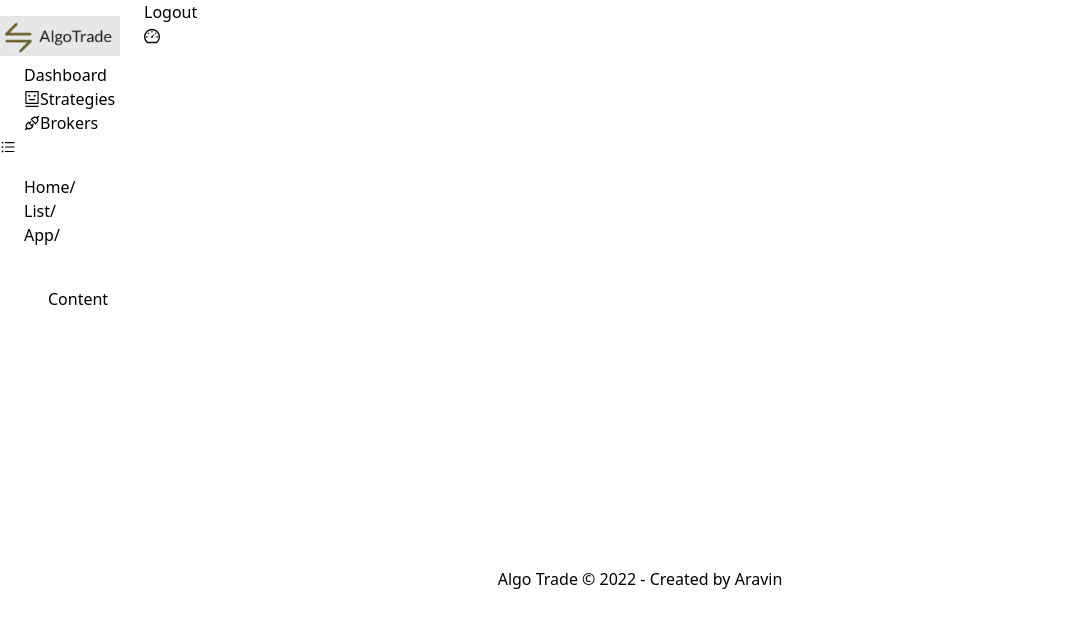
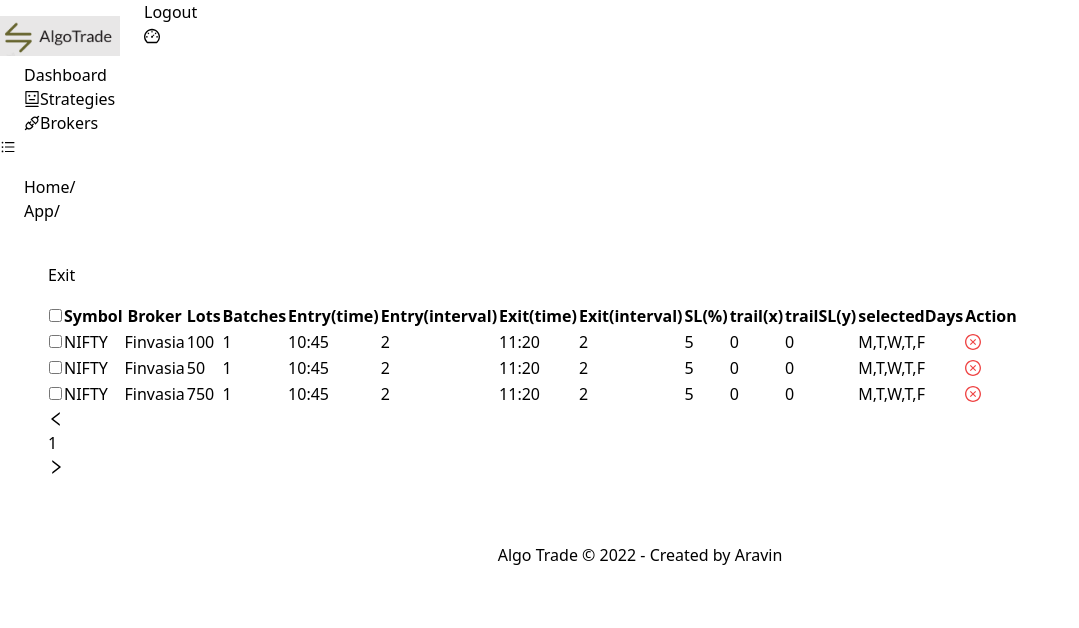
Before and after one commit to Aravin/Algo-Trade, a Next.js app in the folder app/client/: page /dashboard in a window 1280 px wide. Before the commit this address had no page. Shown: the top 628 px of the page, without its empty margins (0-1079 px from the left). Built offline with nearby package versions, Linux system fonts and the light colour scheme.

Commit message:
Added sample UI

```diff
--- a/app/client/components/Layout.tsx
+++ b/app/client/components/Layout.tsx
@@ -2,6 +2,7 @@ import { RobotOutlined, ApiOutlined, DashboardOutlined } from '@ant-design/icons
 import type { MenuProps } from 'antd';
 import { Breadcrumb, Layout, Menu } from 'antd';
 import { Footer } from 'antd/lib/layout/layout';
+import { useRouter } from 'next/router';
 import React, { useState } from 'react';
 
 const { Header, Content, Sider } = Layout;
@@ -24,13 +25,13 @@ const items2: MenuProps['items'] = [
 
     children: [
       {
-        key: 'timeBased',
+        key: 'strategies',
         label: `Time Based`,
       }
     ],
   },
   {
-    key: `Brokers`,
+    key: `brokers`,
     icon: React.createElement(ApiOutlined),
     label: `Brokers`,
   },
@@ -39,10 +40,16 @@ const items2: MenuProps['items'] = [
 const AppLayout = ({ children }: any) => {
 
   const [collapsed, setCollapsed] = useState(false);
+  const router = useRouter();
 
   const toggleCollapsed = () => {
     setCollapsed(!collapsed);
   };
+
+  const menuOnClick = (event: any) => {
+    console.log('menu clicked', event);
+    router.push(event.key)
+  }
 
   return (
     <Layout className='min-h-screen'>
@@ -54,16 +61,16 @@ const AppLayout = ({ children }: any) => {
         <Sider breakpoint='lg' collapsedWidth="0" collapsible collapsed={collapsed} onCollapse={value => setCollapsed(value)} width={200} className="site-layout-background">
           <Menu
             mode="inline"
-            defaultSelectedKeys={['1']}
-            defaultOpenKeys={['sub1']}
+            defaultSelectedKeys={['dashboard']}
             style={{ height: '100%', borderRight: 0 }}
             items={items2}
+            onClick={menuOnClick}
+            onChange={menuOnClick}
           />
         </Sider>
         <Layout style={{ padding: '0 24px 24px' }}>
           <Breadcrumb style={{ margin: '16px 0' }}>
             <Breadcrumb.Item>Home</Breadcrumb.Item>
-            <Breadcrumb.Item>List</Breadcrumb.Item>
             <Breadcrumb.Item>App</Breadcrumb.Item>
           </Breadcrumb>
           <Content
@@ -74,7 +81,7 @@ const AppLayout = ({ children }: any) => {
               minHeight: 280,
             }}
           >
-            Content
+            {children}
           </Content>
         </Layout>
       </Layout>
--- /dev/null
+++ b/app/client/pages/brokers.tsx
@@ -0,0 +1,70 @@
+import { Button, Space, Table, Tag } from 'antd';
+import React, { useState } from 'react';
+import { EditOutlined, DeleteOutlined, ApiOutlined } from '@ant-design/icons';
+
+const { Column, ColumnGroup } = Table;
+
+interface DataType {
+  key: React.Key;
+  firstName: string;
+  lastName: string;
+  age: number;
+  address: string;
+  tags: string[];
+}
+
+const data: any[] = [
+  {
+    key: '1',
+    broker: 'Finvasia',
+    clientId: '24343',
+    status: 'Connected',
+  },
+  {
+    key: '2',
+    broker: 'ICICI Direct',
+    clientId: '24343',
+    status: 'Connected',
+  },
+  {
+    key: '3',
+    broker: 'Zerodha',
+    clientId: '24343',
+    status: 'Connected',
+  },
+];
+
+const Dashboard: React.FC = () => {
+
+  return (
+
+    <div>
+      <div style={{ marginBottom: 16 }}>
+        <Button type="primary" className='bg-blue-500'>
+          Add New Broker
+        </Button>
+
+      </div>
+      <Table  dataSource={data}>
+        <Column title="Broker" dataIndex="broker" key="broker" />
+        <Column title="ClientId" dataIndex="clientId" key="clientId" />
+        <Column title="Status" dataIndex="status" key="status" />
+
+        <Column
+          title="Action"
+          key="action"
+          render={(_: any, record: DataType) => (
+            <Space size="middle">
+              <a className='text-blue-500'> <ApiOutlined/> </a>
+              <a className='text-blue-500'> <EditOutlined/> </a>
+              <a className='text-red-500'> <DeleteOutlined/> </a>
+            </Space>
+          )}
+        />
+      </Table>
+    </div>
+
+  )
+};
+
+export default Dashboard;
--- /dev/null
+++ b/app/client/pages/dashboard.tsx
@@ -0,0 +1,129 @@
+import { Button, Space, Table, Tag } from 'antd';
+import React, { useState } from 'react';
+import { CloseCircleOutlined } from '@ant-design/icons';
+
+
+const { Column, ColumnGroup } = Table;
+
+interface DataType {
+  key: React.Key;
+  firstName: string;
+  lastName: string;
+  age: number;
+  address: string;
+  tags: string[];
+}
+
+const data: any[] = [
+  {
+    key: '1',
+    symbol: 'NIFTY',
+    broker: 'Finvasia',
+    lots: 100,
+    batches: 1,
+    entryTime: '10:45',
+    entryInterval: 2,
+    exitTime: '11:20',
+    exitInterval: 2,
+    stopLoss: 5,
+    trailRange: 0,
+    trailStopLoss: 0,
+    selectedDays: 'M,T,W,T,F',
+  },
+  {
+    key: '2',
+    symbol: 'NIFTY',
+    broker: 'Finvasia',
+    lots: 50,
+    batches: 1,
+    entryTime: '10:45',
+    entryInterval: 2,
+    exitTime: '11:20',
+    exitInterval: 2,
+    stopLoss: 5,
+    trailRange: 0,
+    trailStopLoss: 0,
+    selectedDays: 'M,T,W,T,F',
+  },
+  {
+    key: '3',
+    symbol: 'NIFTY',
+    broker: 'Finvasia',
+    lots: 750,
+    batches: 1,
+    entryTime: '10:45',
+    entryInterval: 2,
+    exitTime: '11:20',
+    exitInterval: 2,
+    stopLoss: 5,
+    trailRange: 0,
+    trailStopLoss: 0,
+    selectedDays: 'M,T,W,T,F',
+  },
+];
+
+const Dashboard: React.FC = () => {
+  const [selectedRowKeys, setSelectedRowKeys] = useState<React.Key[]>([]);
+  const [loading, setLoading] = useState(false);
+
+  const start = () => {
+    setLoading(true);
+    // ajax request after empty completing
+    setTimeout(() => {
+      setSelectedRowKeys([]);
+      setLoading(false);
+    }, 1000);
+  };
+
+  const onSelectChange = (newSelectedRowKeys: React.Key[]) => {
+    console.log('selectedRowKeys changed: ', selectedRowKeys);
+    setSelectedRowKeys(newSelectedRowKeys);
+  };
+
+  const rowSelection = {
+    selectedRowKeys,
+    onChange: onSelectChange,
+  };
+  const hasSelected = selectedRowKeys.length > 0;
+
+  return (
+
+    <div>
+      <div style={{ marginBottom: 16 }}>
+        <Button type="primary" onClick={start} disabled={!hasSelected} loading={loading}>
+          Exit
+        </Button>
+        <span style={{ marginLeft: 8 }}>
+          {hasSelected ? `Selected ${selectedRowKeys.length} items` : ''}
+        </span>
+      </div>
+      <Table rowSelection={rowSelection} dataSource={data}>
+        <Column title="Symbol" dataIndex="symbol" key="symbol" />
+        <Column title="Broker" dataIndex="broker" key="broker" />
+        <Column title="Lots" dataIndex="lots" key="lots" />
+        <Column title="Batches" dataIndex="batches" key="batches" />
+        <Column title="Entry(time)" dataIndex="entryTime" key="entryTime" />
+        <Column title="Entry(interval)" dataIndex="entryInterval" key="entryInterval" />
+        <Column title="Exit(time)" dataIndex="exitTime" key="exitTime" />
+        <Column title="Exit(interval)" dataIndex="exitInterval" key="exitInterval" />
+        <Column title="SL(%)" dataIndex="stopLoss" key="stopLoss" />
+        <Column title="trail(x)" dataIndex="trailRange" key="trailRange" />
+        <Column title="trailSL(y)" dataIndex="trailStopLoss" key="trailStopLoss" />
+        <Column title="selectedDays" dataIndex="selectedDays" key="selectedDays" />
+
+        <Column
+          title="Action"
+          key="action"
+          render={(_: any, record: DataType) => (
+            <Space size="middle">
+              <a className='text-red-500'> <CloseCircleOutlined/> </a>
+            </Space>
+          )}
+        />
+      </Table>
+    </div>
+
+  )
+};
+
+export default Dashboard;
--- /dev/null
+++ b/app/client/pages/strategies.tsx
@@ -0,0 +1,109 @@
+import { Button, Space, Table, Tag } from 'antd';
+import React, { useState } from 'react';
+import { EditOutlined, DeleteOutlined } from '@ant-design/icons';
+
+const { Column, ColumnGroup } = Table;
+
+interface DataType {
+  key: React.Key;
+  firstName: string;
+  lastName: string;
+  age: number;
+  address: string;
+  tags: string[];
+}
+
+const data: any[] = [
+  {
+    key: '1',
+    symbol: 'NIFTY',
+    broker: 'Finvasia',
+    lots: 100,
+    batches: 1,
+    entryTime: '10:45',
+    entryInterval: 2,
+    exitTime: '11:20',
+    exitInterval: 2,
+    stopLoss: 5,
+    trailRange: 0,
+    trailStopLoss: 0,
+    selectedDays: 'M,T,W,T,F',
+    status: 'Active',
+  },
+  {
+    key: '2',
+    symbol: 'NIFTY',
+    broker: 'Finvasia',
+    lots: 50,
+    batches: 1,
+    entryTime: '10:45',
+    entryInterval: 2,
+    exitTime: '11:20',
+    exitInterval: 2,
+    stopLoss: 5,
+    trailRange: 0,
+    trailStopLoss: 0,
+    selectedDays: 'M,T,W,T,F',
+    status: 'Active',
+  },
+  {
+    key: '3',
+    symbol: 'NIFTY',
+    broker: 'Finvasia',
+    lots: 750,
+    batches: 1,
+    entryTime: '10:45',
+    entryInterval: 2,
+    exitTime: '11:20',
+    exitInterval: 2,
+    stopLoss: 5,
+    trailRange: 0,
+    trailStopLoss: 0,
+    selectedDays: 'M,T,W,T,F',
+    status: 'Active',
+  },
+];
+
+const Dashboard: React.FC = () => {
+
+  return (
+
+    <div>
+      <div style={{ marginBottom: 16 }}>
+        <Button type="primary" className='bg-blue-500'>
+          Add New Strategies
+        </Button>
+
+      </div>
+      <Table  dataSource={data}>
+        <Column title="Symbol" dataIndex="symbol" key="symbol" />
+        <Column title="Broker" dataIndex="broker" key="broker" />
+        <Column title="Lots" dataIndex="lots" key="lots" />
+        <Column title="Batches" dataIndex="batches" key="batches" />
+        <Column title="Entry(time)" dataIndex="entryTime" key="entryTime" />
+        <Column title="Entry(interval)" dataIndex="entryInterval" key="entryInterval" />
+        <Column title="Exit(time)" dataIndex="exitTime" key="exitTime" />
+        <Column title="Exit(interval)" dataIndex="exitInterval" key="exitInterval" />
+        <Column title="SL(%)" dataIndex="stopLoss" key="stopLoss" />
+        <Column title="trail(x)" dataIndex="trailRange" key="trailRange" />
+        <Column title="trailSL(y)" dataIndex="trailStopLoss" key="trailStopLoss" />
+        <Column title="selectedDays" dataIndex="selectedDays" key="selectedDays" />
+        <Column title="status" dataIndex="status" key="status" />
+
+        <Column
+          title="Action"
+          key="action"
+          render={(_: any, record: DataType) => (
+            <Space size="middle">
+              <a className='text-blue-500'> <EditOutlined/> </a>
+              <a className='text-red-500'> <DeleteOutlined/> </a>
+            </Space>
+          )}
+        />
+      </Table>
+    </div>
+
+  )
+};
+
+export default Dashboard;
```
